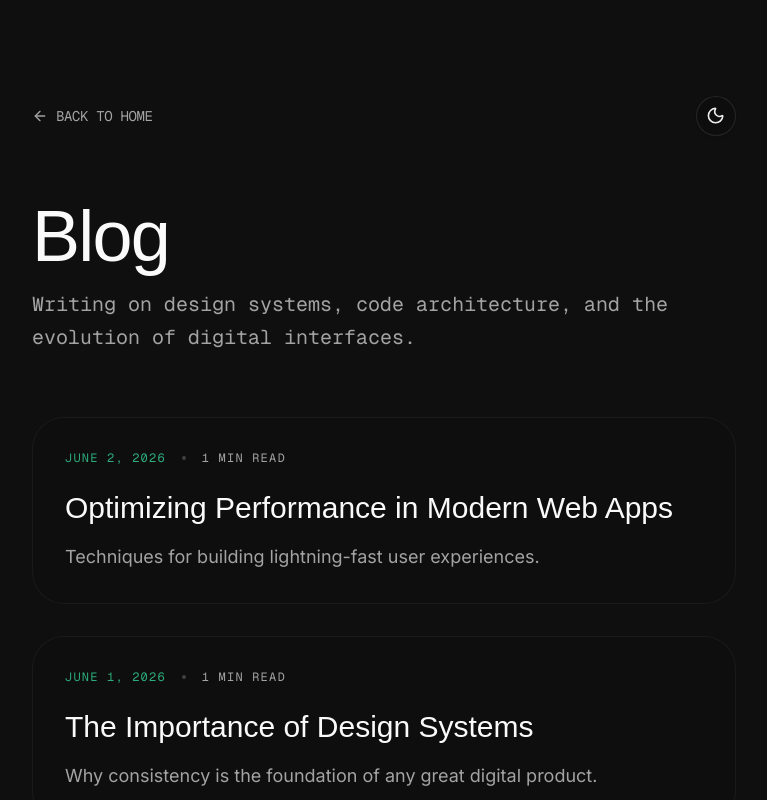
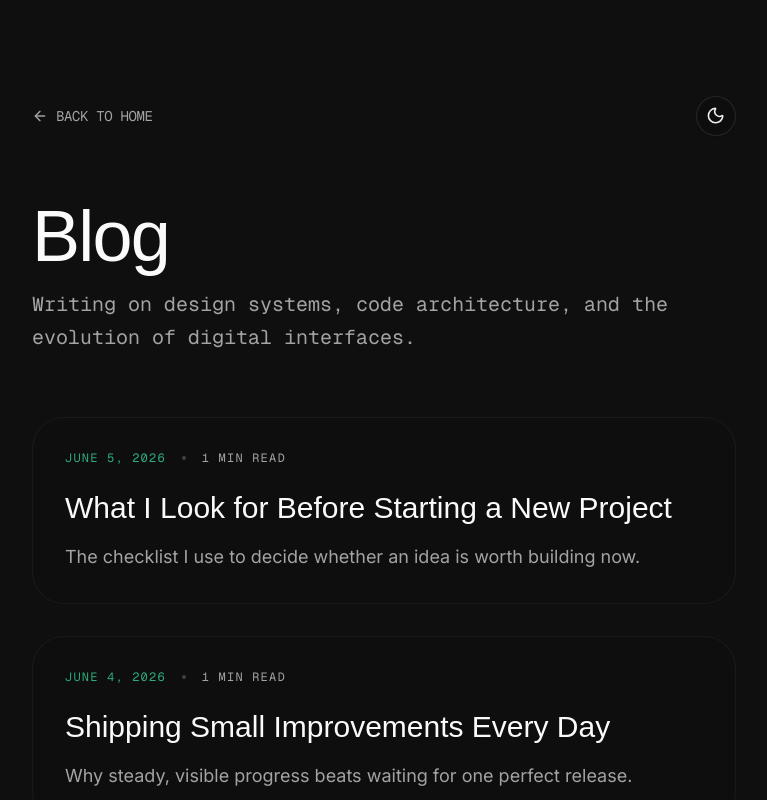
Before and after one commit to rly09/porty-a-portfolio-website, a Next.js app: page /blog in a window 1280 px wide. Shown: the top 800 px of the page, without its empty margins (256-1023 px from the left). Built offline with nearby package versions, Linux system fonts and the light colour scheme; a web font is replaced by a local one.

Commit message:
added blogs for 5 june

```diff
--- a/app/blog/page.tsx
+++ b/app/blog/page.tsx
@@ -92,6 +92,37 @@ const rawPosts: Post[] = [
       { type: "p", text: "While minification and image optimization are standard, modern web apps require more sophisticated techniques. Server-side rendering (SSR), static site generation (SSG), and edge computing are now essential tools in a developer's arsenal." },
       { type: "p", text: "I've been experimenting with partial hydration and streaming to deliver content faster. By only loading the JavaScript that's absolutely necessary for the current view, we can significantly reduce the Time to Interactive (TTI)." },
       { type: "p", text: "Every millisecond counts. As builders, we have a responsibility to respect our users' time and bandwidth by delivering the most efficient experiences possible." }
+    ]
+  },
+  {
+    id: 6,
+    title: "Shipping Small Improvements Every Day",
+    excerpt: "Why steady, visible progress beats waiting for one perfect release.",
+    date: "June 4, 2026",
+    content: [
+      { type: "p", text: "The most reliable way I have found to improve a product is to ship small, useful changes consistently. A tiny improvement that reaches users today teaches more than a large feature that stays unfinished for weeks." },
+      { type: "p", text: "Small releases reduce pressure because each decision has a narrower blast radius. If something does not work, it is easier to understand, fix, or roll back. That makes experimentation feel practical instead of risky." },
+      { type: "h3", text: "Momentum Comes from Closure" },
+      { type: "p", text: "Completing a small slice gives a project rhythm. It turns vague ambition into a working artifact, and that artifact becomes the next thing to refine. The habit matters as much as the feature." },
+      { type: "p", text: "This approach also protects focus. Instead of trying to redesign an entire system at once, I ask what one change would make the experience clearer, faster, or more useful today." },
+      { type: "blockquote", text: "Progress compounds when you make it easy to finish.", author: "Personal note" },
+      { type: "p", text: "The goal is not to move carelessly. It is to keep the feedback loop alive so quality improves through contact with reality." }
+    ]
+  },
+  {
+    id: 7,
+    title: "What I Look for Before Starting a New Project",
+    excerpt: "The checklist I use to decide whether an idea is worth building now.",
+    date: "June 5, 2026",
+    content: [
+      { type: "p", text: "Before I start a new project, I try to separate excitement from signal. New ideas are easy to love in the first hour, but a strong project needs a clear problem, a reachable first version, and a reason to keep improving it after the launch energy fades." },
+      { type: "h3", text: "A Clear User Pain" },
+      { type: "p", text: "The first question is simple: who is this for, and what friction does it remove? If I cannot describe the pain in plain language, I probably do not understand the product yet." },
+      { type: "h3", text: "A Small First Version" },
+      { type: "p", text: "I also look for a version that can be built quickly without pretending it solves everything. A focused first version gives me something concrete to test, improve, and explain." },
+      { type: "h3", text: "Room to Grow" },
+      { type: "p", text: "The best ideas have a useful core and a natural path forward. They can start small, but they should not be dead ends. There should be obvious ways to deepen the experience once the foundation works." },
+      { type: "p", text: "When an idea passes those checks, I can start with confidence. Not because success is guaranteed, but because the next step is clear enough to build." }
     ]
   }
 ];
```
